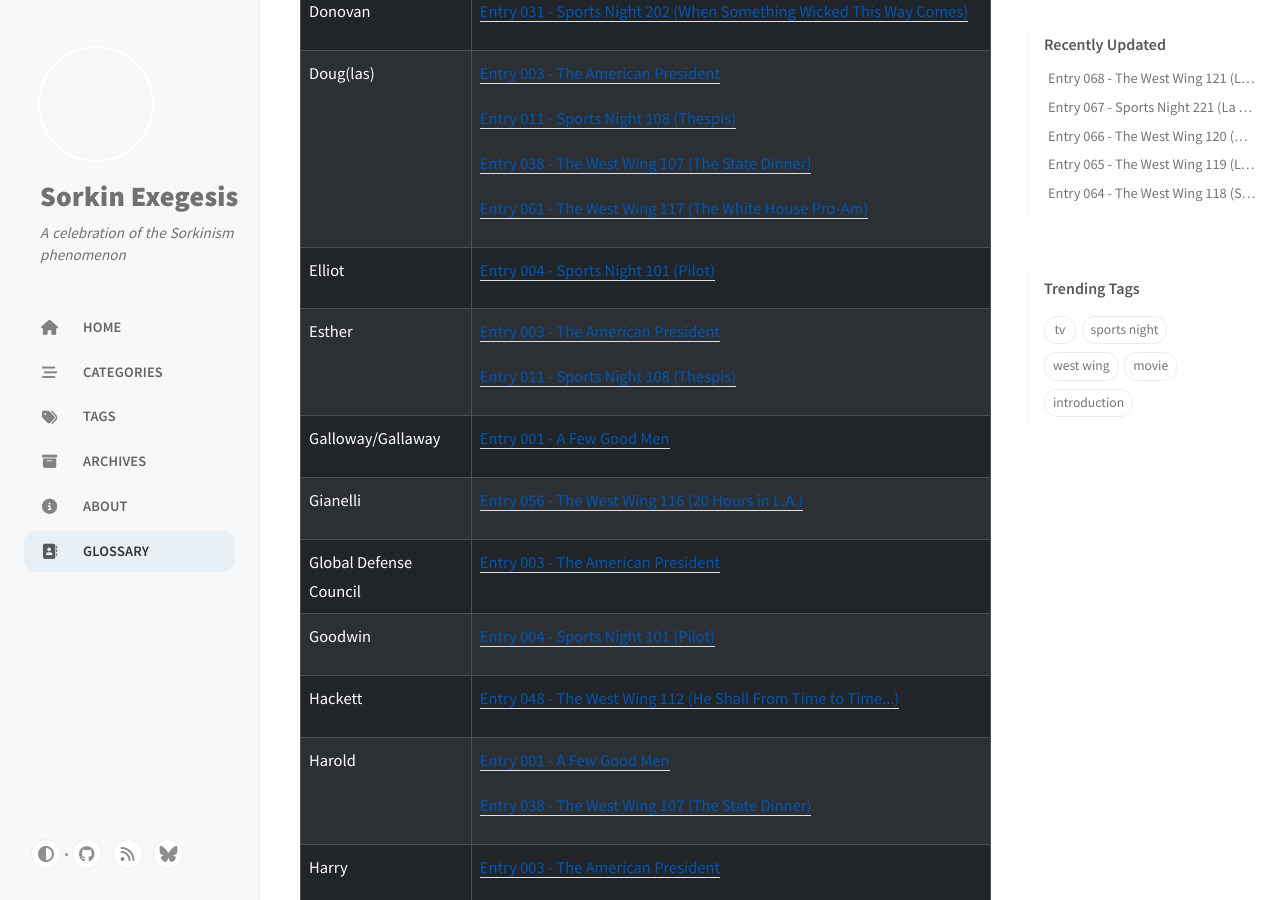
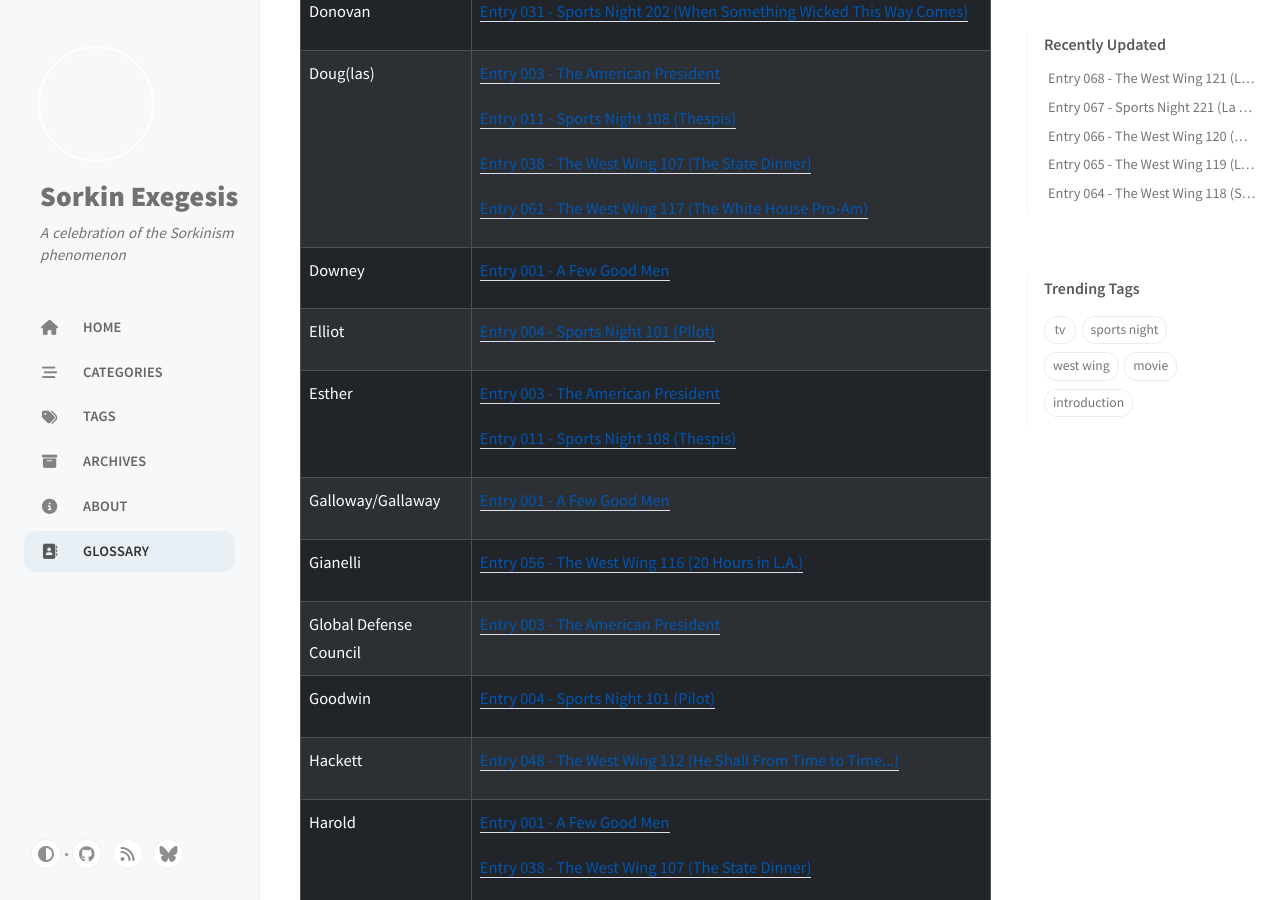
Before and after one commit to sykesjd/sorkin-exegesis, a Jekyll site: the page built from _tabs/glossary.md, in a window 1280 px wide and 900 px high, scrolled down 37095 px. Built offline with Jekyll 4.4.1, drawn with Linux system fonts in a browser that asks for light colours; cached includes are drawn as plain includes; comment, search, counter and statistics services are not loaded.

Commit message:
*chuckles maniacally*

```diff
--- a/_posts/2024-08-09-a-few-good-men.md
+++ b/_posts/2024-08-09-a-few-good-men.md
@@ -309,6 +309,8 @@
 Every time I watch this movie, I find this scene to be awkward and so thoroughly superfluous. If the point of the scene is to establish that the accused have made it to Washington, then surely that could have been established without that clunky dialogue from Downey? The very next scene already has Galloway telling off Kaffee for not seeing his clients after their arrival, so it's not like their location has to be verbalized now. If the point of the scene instead is to establish that Downey is basically Dawson's dog, then I feel like that's sufficiently established in further scenes as well. Not a good look, in my opinion.
 
 ### NEW Sorkin Name: Dawson
+
+### NEW Sorkin Name: Downey
 
 > GALLOWAY: Excuse me! I wanted to talk to you about Corporal Dawson and Private Downey.
 
```
